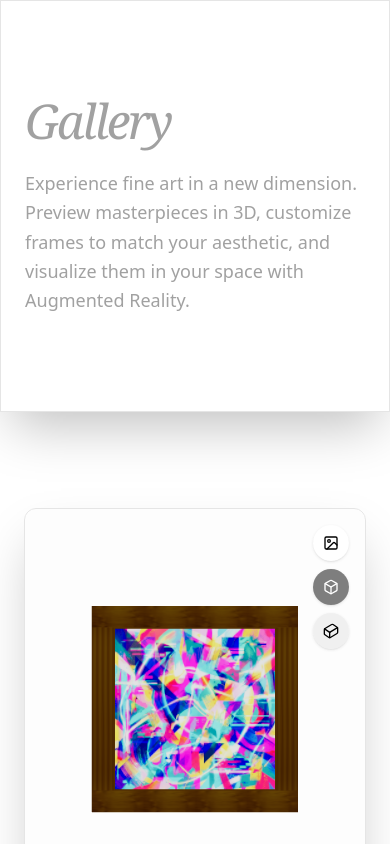
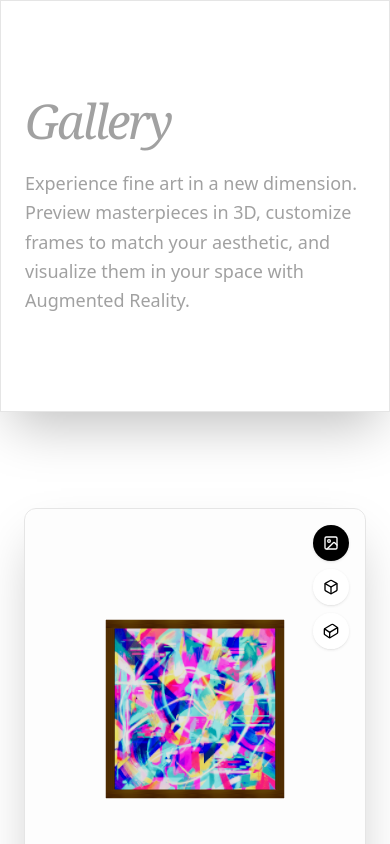
Before and after one commit to Pmacdon15/display-paintings, a Next.js app: page / in a window 390 px wide. Shown: the top 844 px of the page. Built offline with nearby package versions, Linux system fonts and the light colour scheme.

Commit message:
fix frame issue

```diff
--- a/src/components/painting-card.tsx
+++ b/src/components/painting-card.tsx
@@ -53,7 +53,7 @@ export function PaintingCard({ painting }: PaintingCardProps) {
       <Card className="overflow-hidden border-border bg-card/50 backdrop-blur-sm text-card-foreground shadow-2xl transition-all hover:shadow-primary/10">
         <div className="relative aspect-square w-full bg-muted/20">
           {viewMode === "2d" ? (
-             <Painting3DView
+            <Painting3DView
               mode="2d"
               paintingUrl={painting.imageUrl}
               frameStyle={selectedFrame.style}
@@ -74,28 +74,28 @@ export function PaintingCard({ painting }: PaintingCardProps) {
           <div className="absolute top-4 right-4 flex flex-col gap-2">
             <Button
               size="icon"
-              variant={viewMode === "2d" ? "default": "secondary" }
+              variant={viewMode === "2d" ? "default" : "secondary"}
               onClick={() => setViewMode("2d")}
               title="2D View"
               className={cn(
                 "rounded-full",
                 viewMode === "2d"
-                  ? "bg-white text-black hover:bg-neutral-200"
-                  : "bg-black/50 text-white hover:bg-black/70",
+                  ? "bg-black text-white hover:bg-black/80"
+                  : "bg-white/90 text-black hover:bg-white",
               )}
             >
               <ImageIcon className="size-4" />
             </Button>
             <Button
               size="icon"
-              variant={viewMode === "3d" ? "secondary": "default" }
+              variant={viewMode === "3d" ? "secondary" : "default"}
               onClick={() => setViewMode("3d")}
               title="3D View"
               className={cn(
                 "rounded-full",
                 viewMode === "3d"
-                  ? "bg-white text-black hover:bg-neutral-200"
-                  : "bg-black/50 text-white hover:bg-black/70",
+                  ? "bg-black text-white hover:bg-black/80"
+                  : "bg-white/90 text-black hover:bg-white",
               )}
             >
               <Box className="size-4" />
@@ -105,7 +105,7 @@ export function PaintingCard({ painting }: PaintingCardProps) {
               variant="secondary"
               onClick={() => setShowAR(true)}
               title="AR View"
-              className="rounded-full bg-black/5 text-black hover:bg-black/10 md:hidden"
+              className="rounded-full bg-white/90 text-black hover:bg-white md:hidden"
             >
               <Cuboid className="size-4" />
             </Button>
--- a/src/components/painting-scene.tsx
+++ b/src/components/painting-scene.tsx
@@ -105,8 +105,8 @@ export function PaintingScene({
   const height = width / aspect;
 
   // Frame parameters
-  const frameThickness = 0.4;
-  const frameDepth = 0.2;
+  const frameThickness = 0.15;
+  const frameDepth = 0.08;
 
   // Base material params
   const frameMaterialParams = useMemo(
```
